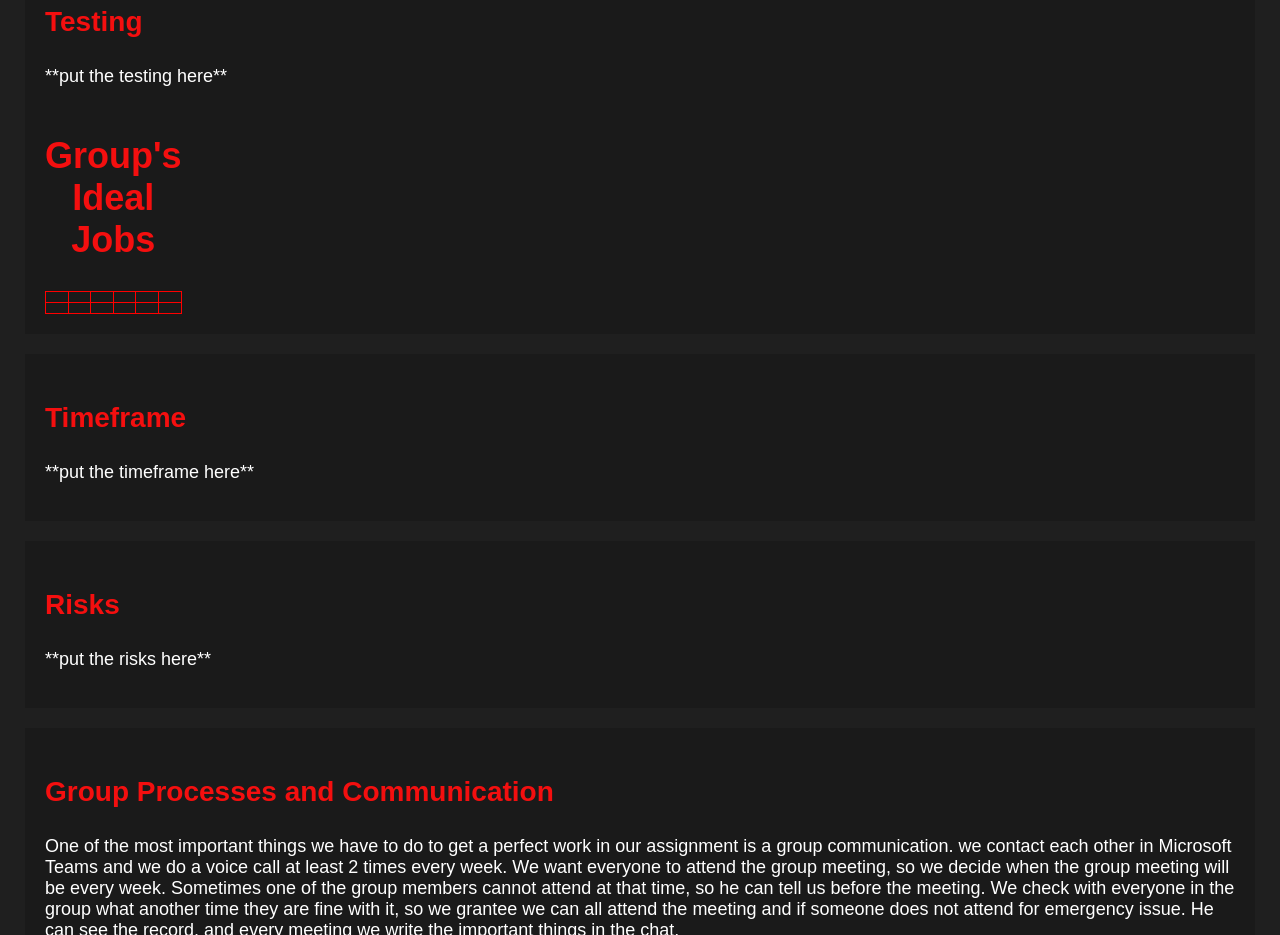
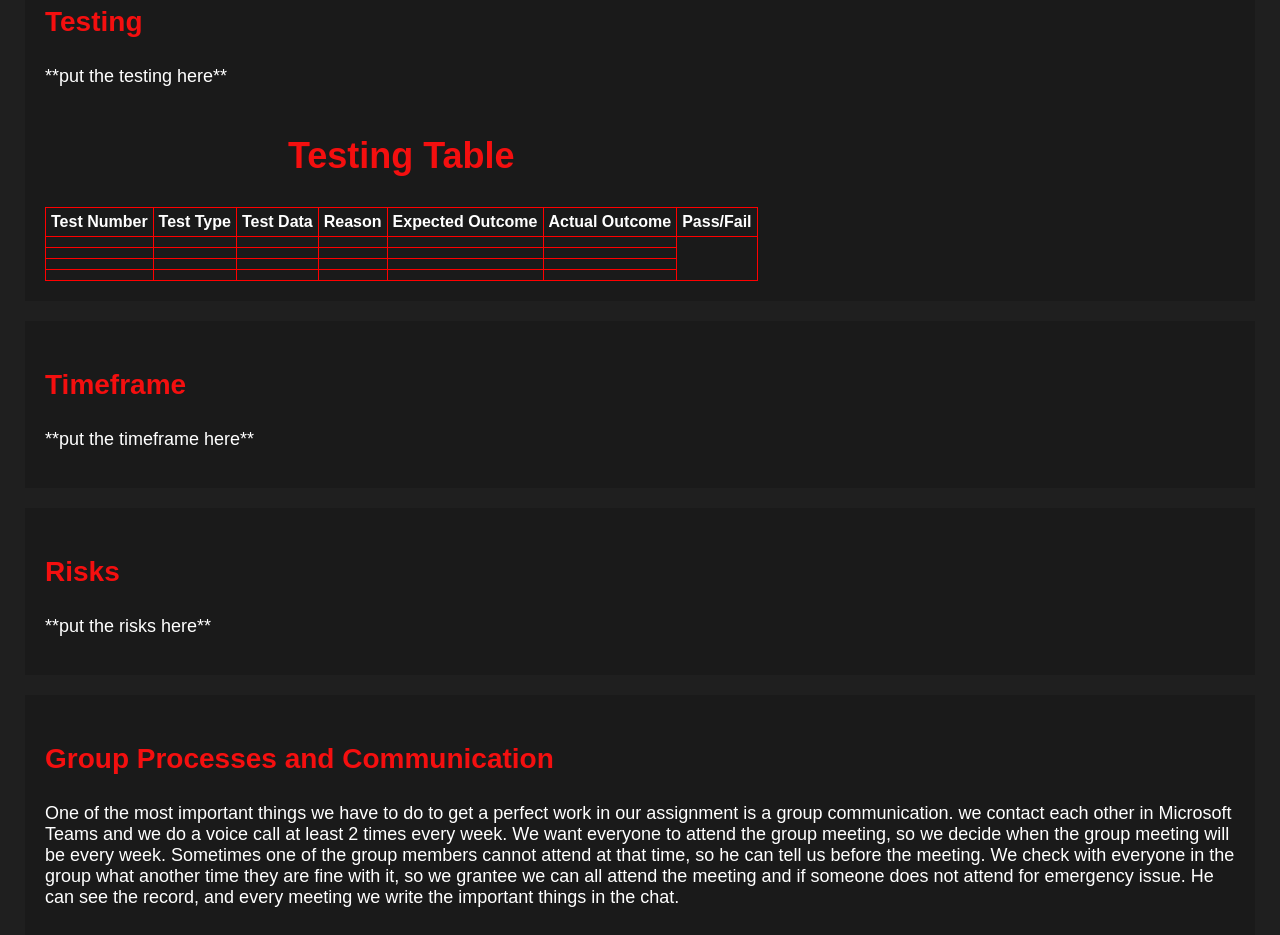
Before and after one commit to JackGardnerRMIT/Group9Assignment3, a plain HTML site: page description.html in a window 1280 px wide. Shown: the part 4360-5295 px from the top of the page. Drawn offline with Linux system fonts and the light colour scheme.

Commit message:
Update description.html

```diff
--- a/description.html
+++ b/description.html
@@ -92,14 +92,39 @@ Last modified: 26/5/2021
         <h3 style="color:#F40F0F;">Testing</h3>
             <p>**put the testing here**</p>
                     <table>
-                       <caption><h2 style="color:#F40F0F;">Group's Ideal Jobs</h2></caption>
+                       <caption><h2 style="color:#F40F0F;">Testing Table</h2></caption>
+                       <tr>
+                         <th>Test Number</th>
+                         <th>Test Type</th>
+                         <th>Test Data</th>
+                         <th>Reason</th>
+                         <th>Expected Outcome</th>
+                         <th>Actual Outcome</th>
+                         <th>Pass/Fail</th>
+                       </tr>
                        <tr>
                          <th></th>
+                         <td></td>
+                         <td></td>
+                         <td></td>
+                         <td></td>
+                         <td></td>
+                       </tr>
+                       <tr>
                          <th></th>
+                         <td></td>
+                         <td></td>
+                         <td></td>
+                         <td></td>
+                         <td></td>
+                       </tr>
+                       <tr>
                          <th></th>
-                         <th></th>
-                         <th></th>
-                         <th></th>
+                         <td></td>
+                         <td></td>
+                         <td></td>
+                         <td></td>
+                         <td></td>
                        </tr>
                        <tr>
                          <th></th>
```
